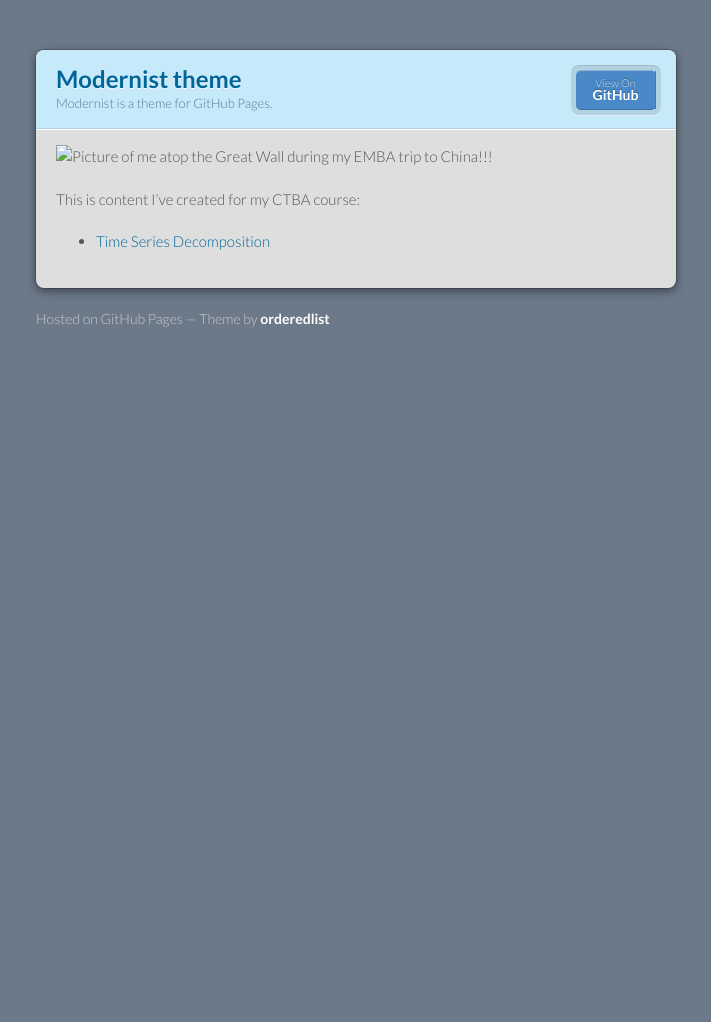
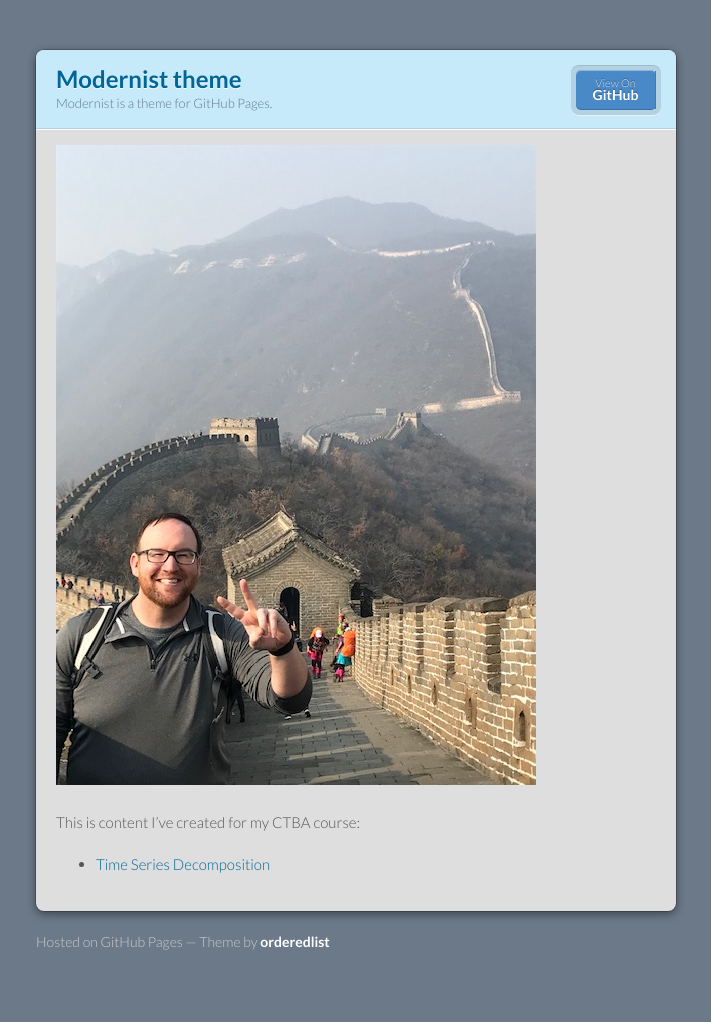
Before and after one commit to sshields07/sshields07.github.io, a Jekyll site: the page built from index.md, in a window 1280 px wide. Shown: the whole page, without its empty margins (284-995 px from the left). Built offline with Jekyll 4.4.1, drawn with Linux system fonts in a browser that asks for light colours; our own code applies the rules of GitHub Pages for plain Markdown files; before the commit the page ends 900 px from its top, so only the background shows below that.

Commit message:
Update index.md

```diff
--- a/index.md
+++ b/index.md
@@ -3,7 +3,7 @@ title: My GitHub
 description: Work from my CTBA course
 ---
 
-![Picture of me atop the Great Wall during my EMBA trip to China!!!](/pics/China Pic.jpg)
+![Picture of me atop the Great Wall during my EMBA trip to China!!!](/pics/China_Pic.jpg)
 
 This is content I've created for my CTBA course:
 
```
